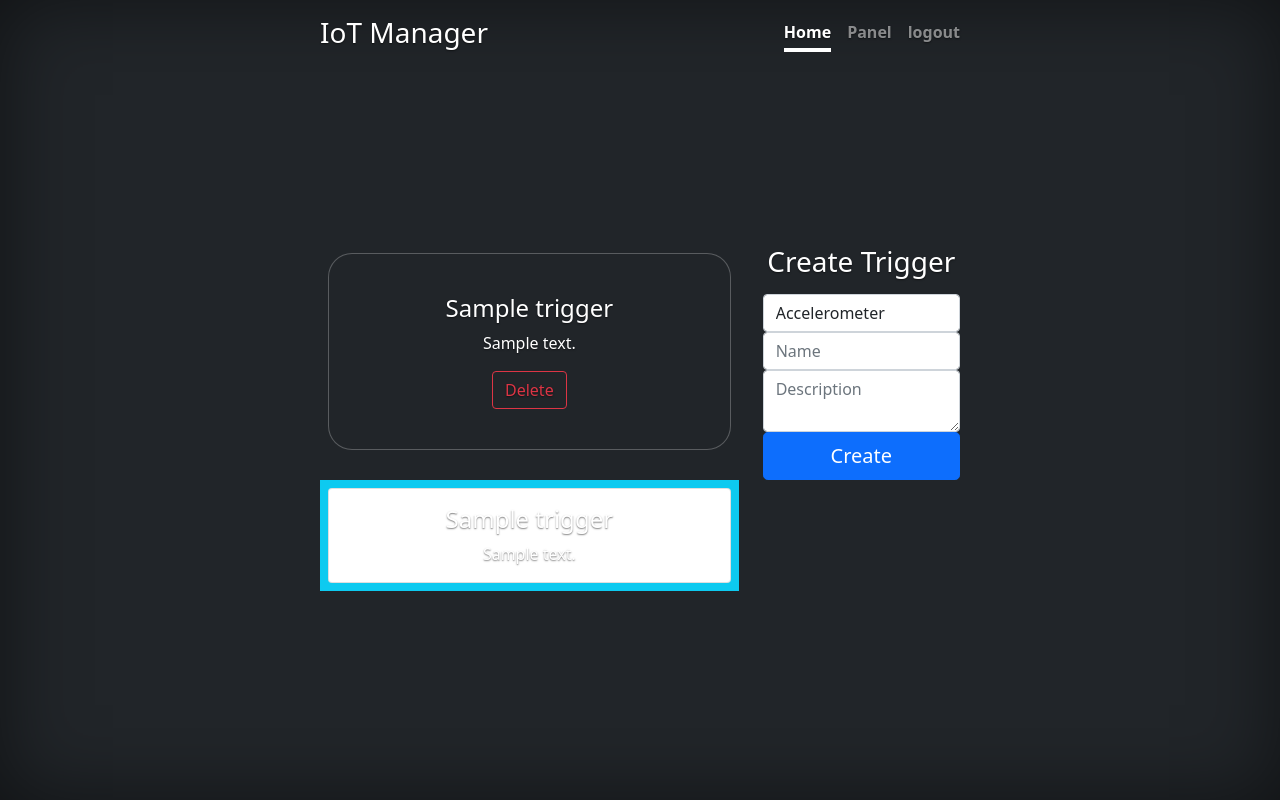
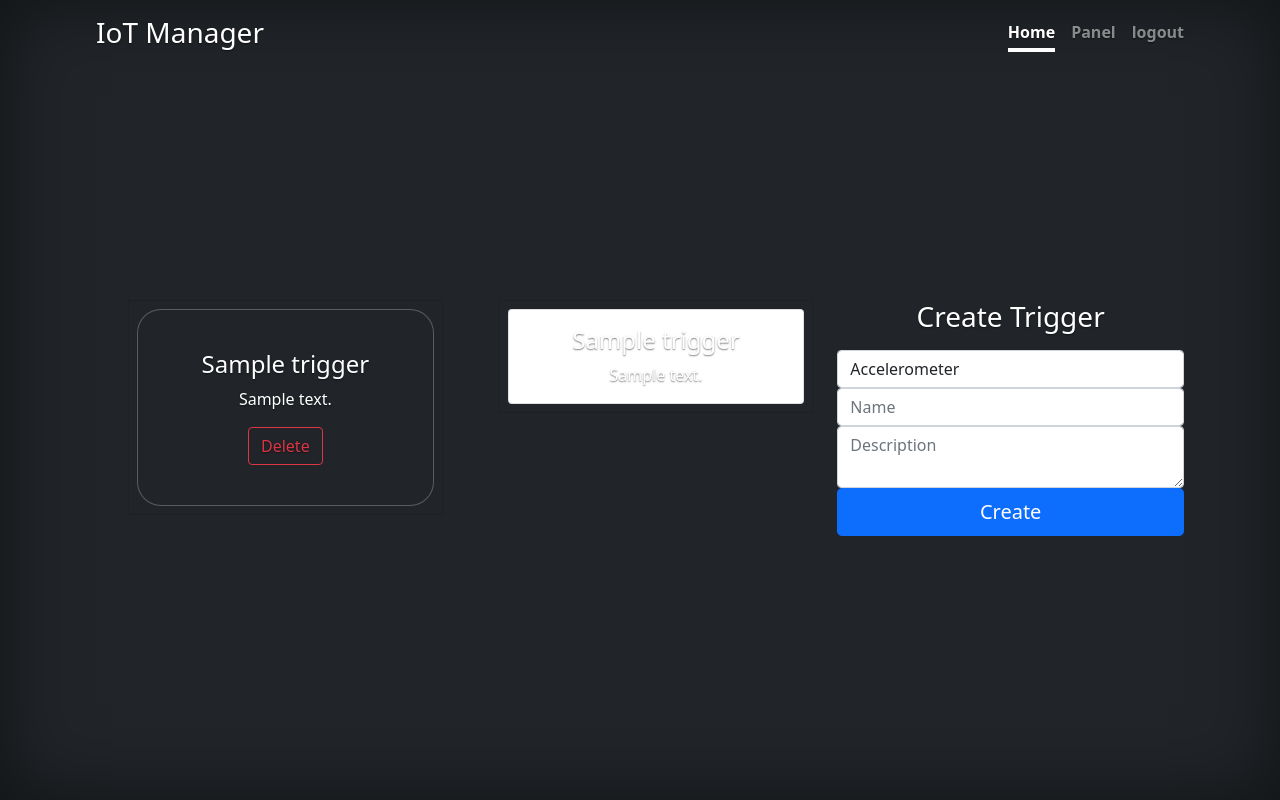
Before and after one commit to JosephCottingham/IoT-Motion-Device-Manager, a Flask app: page /management/panel/1 in a window 1280 px wide. Run offline with Flask 2, Linux system fonts and the light colour scheme; a user stored in the database is signed in; tables that the repository leaves empty hold one stand-in row (values such as "Sample post"); some libraries are stand-ins or nearby versions.

Commit message:
ui improvments

```diff
--- a/Application/IoT_Manager/static/css/main.css
+++ b/Application/IoT_Manager/static/css/main.css
@@ -22,7 +22,7 @@ body {
 }
 
 .cover-container {
-  max-width: 42em;
+  max-width: 70em;
 }
 
 
--- a/Application/IoT_Manager/templates/device_panel.html
+++ b/Application/IoT_Manager/templates/device_panel.html
@@ -8,14 +8,17 @@
       padding: 24px !important;
     }
 
+    .list-group-item {
+        background-color: #212529
+    }
   </style>
 
 <main>
     <div class="row">
-        <div class="col-md-8">
-            <div class="d-flex">
+        <div class="col-md-4">
+            <ul>
                 {% for trigger in device.triggers %}
-                <div class="p-2 flex-fill" style="color:white;">
+                <li class="p-2 flex-fill list-group-item">
                     <div class="card deviceCard">
                         <div class="card-body">
                             <h4 class="card-title">{{ trigger.name }}</h4>
@@ -23,9 +26,25 @@
                             <a href="{{ url_for('management.trigger_delete', trigger_id=trigger.id) }}" class="btn btn-outline-danger">Delete</a>
                         </div>
                     </div>
+                </li>
+                {% endfor %}
+            </ul>
         </div>
+        <div class="col-md-4">
+            <ul>
+                {% for trigger in device.triggers %}
+                    {% for event in trigger.events %}
+                        <li class="p-2 flex-fill list-group-item">
+                            <div class="card">
+                                <div class="card-body">
+                                    <h4 class="card-title">{{ trigger.name }}</h4>
+                                    <p class="card-text">{{ trigger.desc }}</p>
+                                </div>
+                            </div>
+                        </li>
                     {% endfor %}
-            </div>
+                {% endfor %}
+            </ul>
         </div>
         <div class="col-md-4">
             <form action="" method="post">
@@ -38,24 +57,6 @@
             </form>
         </div>
     </div>
-    <div class="row">
-        <div class="col-md-8">
-            <div class="d-flex">
-                {% for trigger in device.triggers %}
-                    {% for event in trigger.events %}
-                        <div class="p-2 bg-info flex-fill">
-                            <div class="card">
-                                <div class="card-body">
-                                    <h4 class="card-title">{{ trigger.name }}</h4>
-                                    <p class="card-text">{{ trigger.desc }}</p>
-                                </div>
-                            </div>
-                        </div>
-                    {% endfor %}
-                {% endfor %}
-            </div>
-        </div>
-    </div>
 </main>
 
 {% endblock main %}
```
Also changed, not shown: Application/IoT_Manager/templates/login.html (+17 -1 lines), Application/IoT_Manager/templates/panel.html (+7 -5 lines), Application/IoT_Manager/templates/signup.html (+17 -1 lines), 1 other file. Lines whose indentation alone changed are shown as unchanged.
